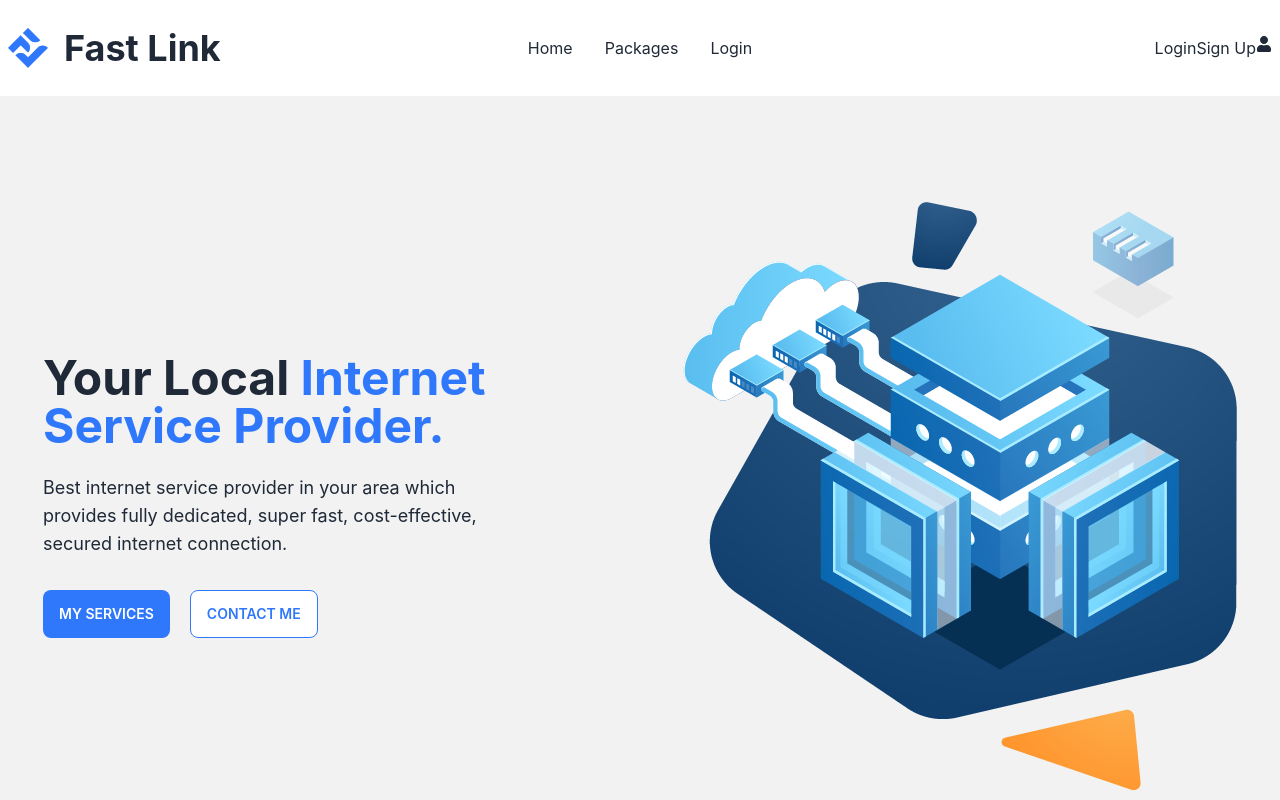
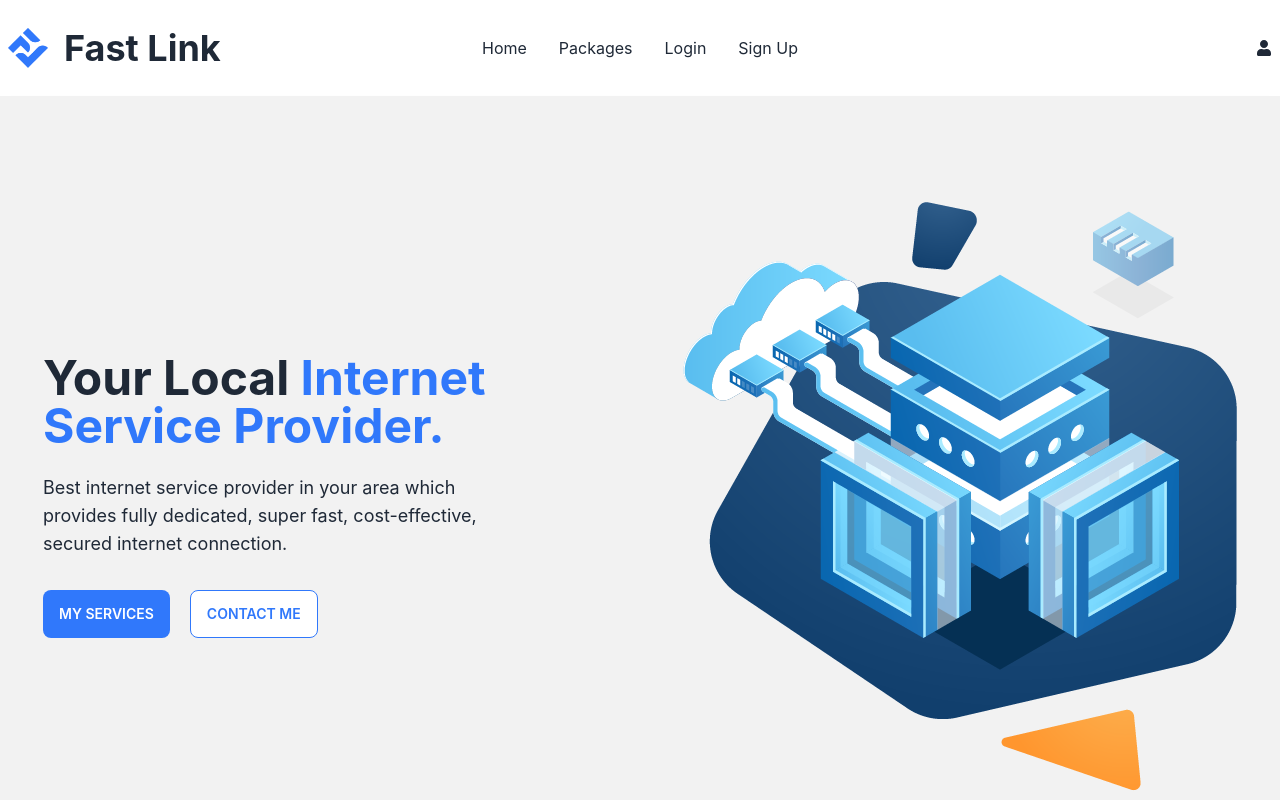
Before and after one commit to asifiqbal07/a11-fast-link, a React (Create React App) app: page / in a window 1280 px wide. Shown: the top 800 px of the page. Built offline with nearby package versions, Linux system fonts and the light colour scheme; no server answers.

Commit message:
header edited

```diff
--- a/src/Pages/Shared/Header/Header.js
+++ b/src/Pages/Shared/Header/Header.js
@@ -17,7 +17,21 @@ const Header = () => {
     const menuItems = <>
         <li><Link to='/'>Home</Link></li>
         <li><Link to='/packages'>Packages</Link></li>
-        <li><Link to='/login'>Login</Link></li>
+        <li>{
+            user?.uid ?
+                <>
+
+                    <Link to='/reviews'>My Reviews</Link>
+                    <Link to='/reviews'>Add Package</Link>
+                    <button onClick={handleLogOut} className="btn btn-ghost border-0 rounded-none hover:rounded-none">LogOut</button>
+                    {/* <Link to='/profile'>{user?.displayName}</Link> */}
+                </>
+                :
+                <>
+                    <Link to='/login'>Login</Link>
+                    <Link to='/signup'>Sign Up</Link>
+                </>
+        }</li>
     </>
     return (
         <div className="navbar bg-base-100 my-4">
@@ -44,27 +58,19 @@ const Header = () => {
             </div>
             <div className="navbar-end ">
 
-                <ul className="menu menu-horizontal p-0 transition transform hover:-translate-y-1 motion-reduce:transition-none motion-reduce:hover:transform-none">
-                    <ul>
+                <ul className="menu menu-horizontal p-0 transition transform hover:-translate-y-1 motion-reduce:transition-none motion-reduce:hover:transform-none mr-3">
+                    <ul >
                         {
                             user?.uid ?
-                                <>
-
-                                    <button className=" btn btn-link  hover:bg-white hover:text-[#3078fb] hover:border-[1px] hover:border-[#3078fb]">My Reviews</button>
-                                    <button className=" btn btn-link  hover:bg-white hover:text-[#3078fb] hover:border-[1px] hover:border-[#3078fb]">Add Package</button>
-                                    <button onClick={handleLogOut} className="btn bg-[#3078fb] border-0  hover:bg-white hover:text-[#3078fb] hover:border-[1px] hover:border-[#3078fb]">LogOut</button>
-                                    {/* <Link to='/profile'>{user?.displayName}</Link> */}
-                                </>
+                                <Link className='font-semibold' to='/profile'>{user?.displayName}</Link>
                                 :
-                                <>
-                                    <Link to='/login'>Login</Link>
-                                    <Link to='/signup'>Sign Up</Link>
-                                </>
+                                <></>
                         }
-
                     </ul>
+                </ul>
+                <ul className="menu menu-horizontal p-0 transition transform hover:-translate-y-1 motion-reduce:transition-none motion-reduce:hover:transform-none">
                     <Link to='/profile'>{user?.photoURL ?
-                        <img className='rounded-full h-8' src={user?.photoURL} alt="" />
+                        <img className='rounded-full h-10 shadow-md' src={user?.photoURL} alt="" />
                         :
                         <FaUser></FaUser>
                     }
```
